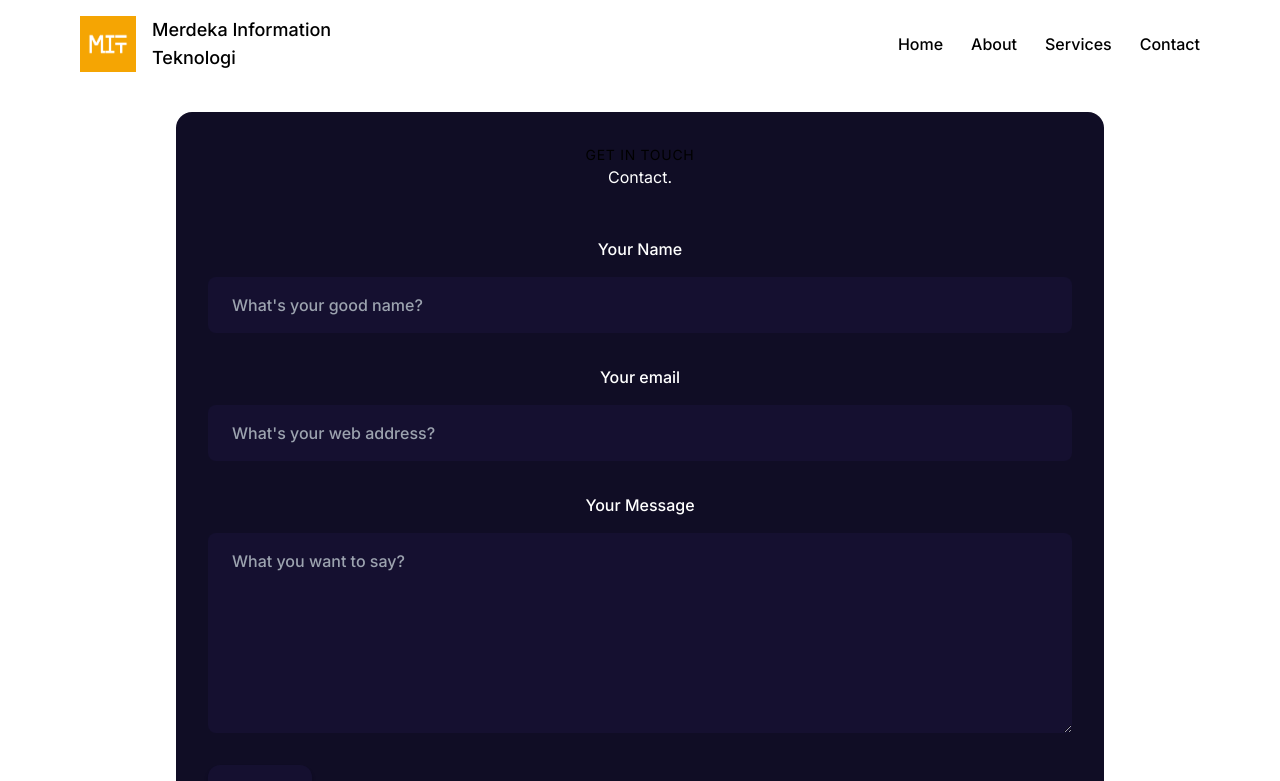
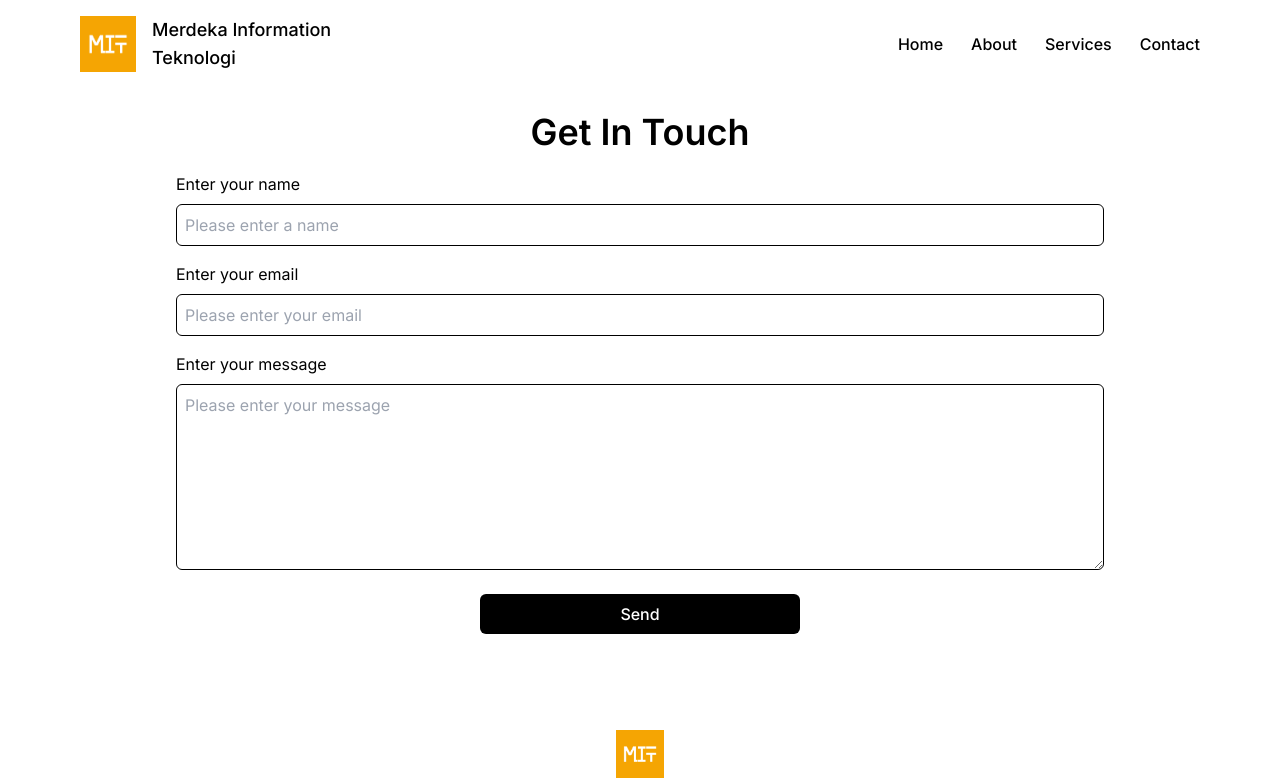
Before and after one commit to abelmorad/merdekainfotek, a Next.js app: page /contact in a window 1280 px wide. Shown: the top 781 px of the page. Built offline with nearby package versions, Linux system fonts and the light colour scheme.

Commit message:
Feat: html structure fix with a11y& removed background styles

```diff
--- a/src/app/contact/page.tsx
+++ b/src/app/contact/page.tsx
@@ -7,51 +7,47 @@ const page = () => {
     <section
       id="service"
       className="flex flex-col pt-28 mobile:text-center mobile:px-4 tablet:px-16 desktop:px-44"
+      aria-labelledby='contact'
     >
       <motion.div
-        variants={slideIn('left', 0.2)}
+        variants={slideIn('down', 0.1)}
         initial="hidden"
         animate="show"
         exit="hidden"
-        className="flex-[0.75] bg-contact p-8 rounded-2xl"
+        className="flex flex-col text-black"
       >
-        <p className="mobil:text-[18px] text-[14px] text-secondary uppercase tracking-wider">
-          Get in touch
-        </p>
-        <h3 className={styles.sectionHeadText}>Contact.</h3>
-
-        <form className="mt-12 flex flex-col gap-8">
-          <label className="flex flex-col">
-            <span className="text-white font-medium mb-4">Your Name</span>
+        <h1 id='contact' className="text-4xl font-semibold capitalize mb-5">Get in touch</h1>
+        <form className="flex flex-col text-start">
+          <label htmlFor="name" className="mb-2" aria-label='Enter your name'>
+            Enter your name
+          </label>
           <input
+            className="flex p-2 border-black border-solid border rounded-md mb-4 outline-orange-500"
             type="text"
             name="name"
-              placeholder="What's your good name?"
-              className="bg-contact-secondary py-4 px-6 placeholder:text-secondary text-white rounded-lg outline-none border-none font-medium"
+            placeholder="Please enter a name"
           />
+          <label htmlFor="email" className="mb-2" aria-label='Enter your email'>
+            Enter your email
           </label>
-          <label className="flex flex-col">
-            <span className="text-white font-medium mb-4">Your email</span>
           <input
-              type="email"
+            className="flex p-2 border-black border-solid border rounded-md mb-4 outline-orange-500"
+            type="text"
             name="email"
-              placeholder="What's your web address?"
-              className="bg-contact-secondary py-4 px-6 placeholder:text-secondary text-white rounded-lg outline-none border-none font-medium"
+            placeholder="Please enter your email"
           />
+          <label htmlFor="message" className="mb-2" aria-label='Enter your message'>
+            Enter your message
           </label>
-          <label className="flex flex-col">
-            <span className="text-white font-medium mb-4">Your Message</span>
           <textarea
             rows={7}
             name="message"
-              placeholder="What you want to say?"
-              className="bg-contact-secondary py-4 px-6 placeholder:text-secondary text-white rounded-lg outline-none border-none font-medium"
+            placeholder="Please enter your message"
+            className="flex p-2 border-black border-solid border rounded-md mb-6 outline-orange-500"
           />
-          </label>
-
           <button
             type="submit"
-            className="bg-contact-secondary py-3 px-8 rounded-xl outline-none w-fit text-white font-bold shadow-md shadow-primary"
+            className="flex px-4 py-2 place-content-center place-self-center w-full tablet:w-80 font-medium bg-black text-white hover:bg-orange-500 hover:text-white rounded-md mb-4 min-width:300px"
           >
             Send
           </button>
```
Lines whose indentation alone changed are shown as unchanged.
